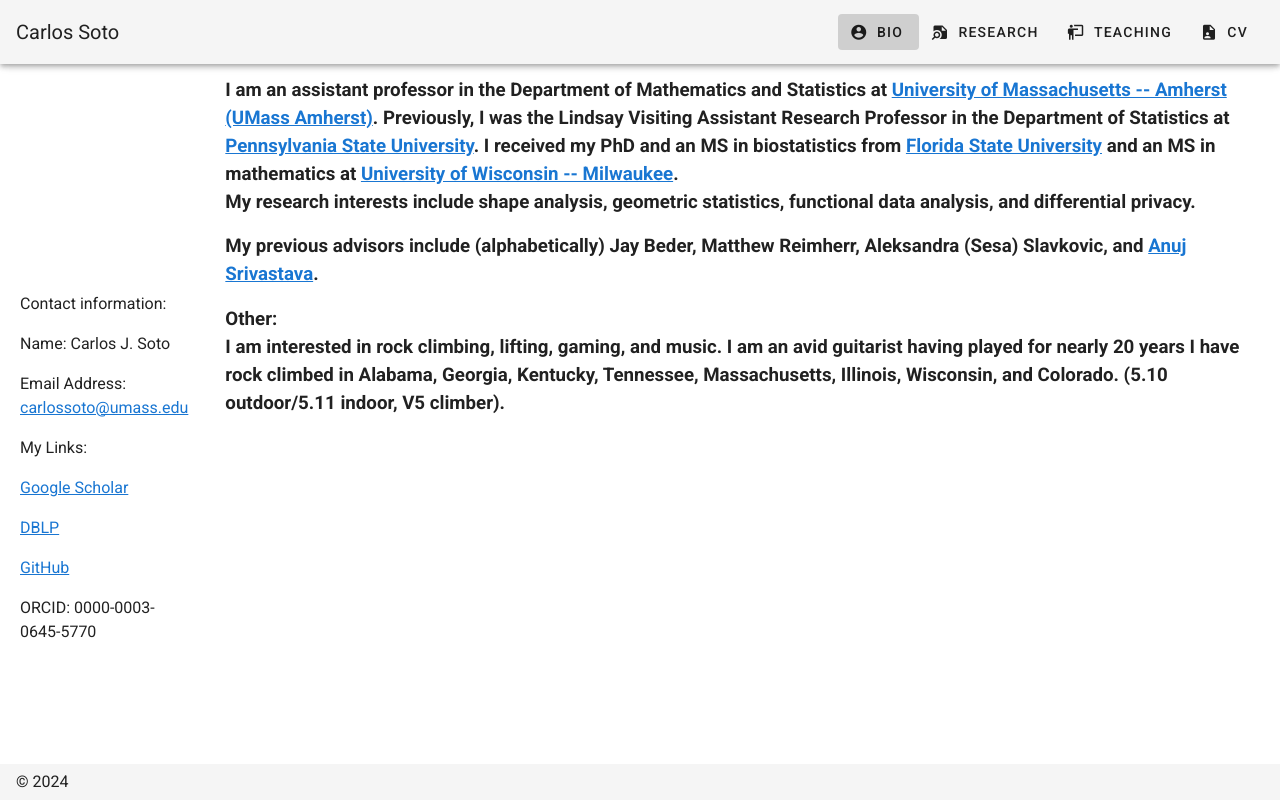
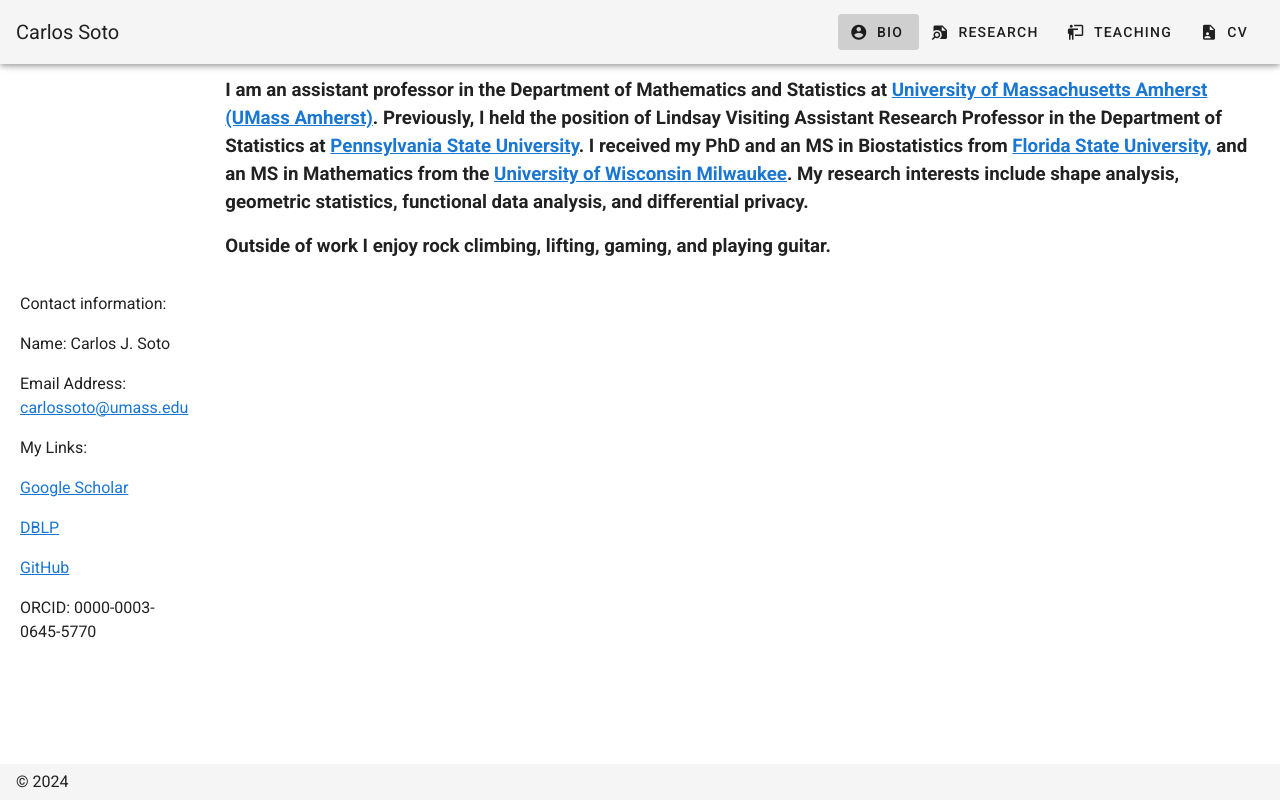
Before and after one commit to Alex-Bailon/carlos-soto-portfolio, a Nuxt app: page /bio in a window 1280 px wide. Built offline with nearby package versions, Linux system fonts and the light colour scheme.

Commit message:
Update bio.js

```diff
--- a/static/bio.js
+++ b/static/bio.js
@@ -1,17 +1,9 @@
 export default `I am an assistant professor in the Department of Mathematics
-and Statistics at <a href="https://www.umass.edu/mathematics-statistics/" target="_blank"> University of Massachusetts -- Amherst (UMass Amherst)</a>.
-Previously, I was the Lindsay Visiting Assistant Research Professor in the Department of Statistics at <a href="https://science.psu.edu/stat" target="_blank"> Pennsylvania
-State University</a>. I received my PhD and an MS in biostatistics from <a href="https://stat.fsu.edu/" target="_blank">Florida State University</a> and
-an MS in mathematics at <a href="https://uwm.edu/math/" target="_blank">University of Wisconsin -- Milwaukee</a>.
+and Statistics at <a href="https://www.umass.edu/mathematics-statistics/" target="_blank"> University of Massachusetts Amherst (UMass Amherst)</a>.
+Previously, I held the position of Lindsay Visiting Assistant Research Professor in the Department of Statistics at <a href="https://science.psu.edu/stat" target="_blank"> Pennsylvania
+State University</a>. I received my PhD and an MS in Biostatistics from <a href="https://stat.fsu.edu/" target="_blank">Florida State University,</a> and
+an MS in Mathematics from the <a href="https://uwm.edu/math/" target="_blank">University of Wisconsin Milwaukee</a>. My research interests include shape analysis, geometric statistics, functional data analysis, and differential privacy.</p>
 
-<p>
-My research interests include shape analysis, geometric statistics, functional data analysis, and differential privacy.</p>
 
-<p>
-My previous advisors include (alphabetically) Jay Beder, Matthew Reimherr, Aleksandra (Sesa) Slavkovic, and <a href="https://scholar.google.com/citations?user=Kj-lB0MAAAAJ&hl=en&oi=ao" target="_blank">Anuj Srivastava</a>. </p>
-
-<p> Other: <br />
-I am interested in rock climbing, lifting, gaming, and music. I am an avid guitarist having played for nearly 20 years
-  I have rock climbed in Alabama, Georgia, Kentucky, Tennessee, Massachusetts, Illinois, Wisconsin, and
-  Colorado. (5.10 outdoor/5.11 indoor, V5 climber). </p>
+<p> Outside of work I enjoy rock climbing, lifting, gaming, and playing guitar. </p>
 `
```
